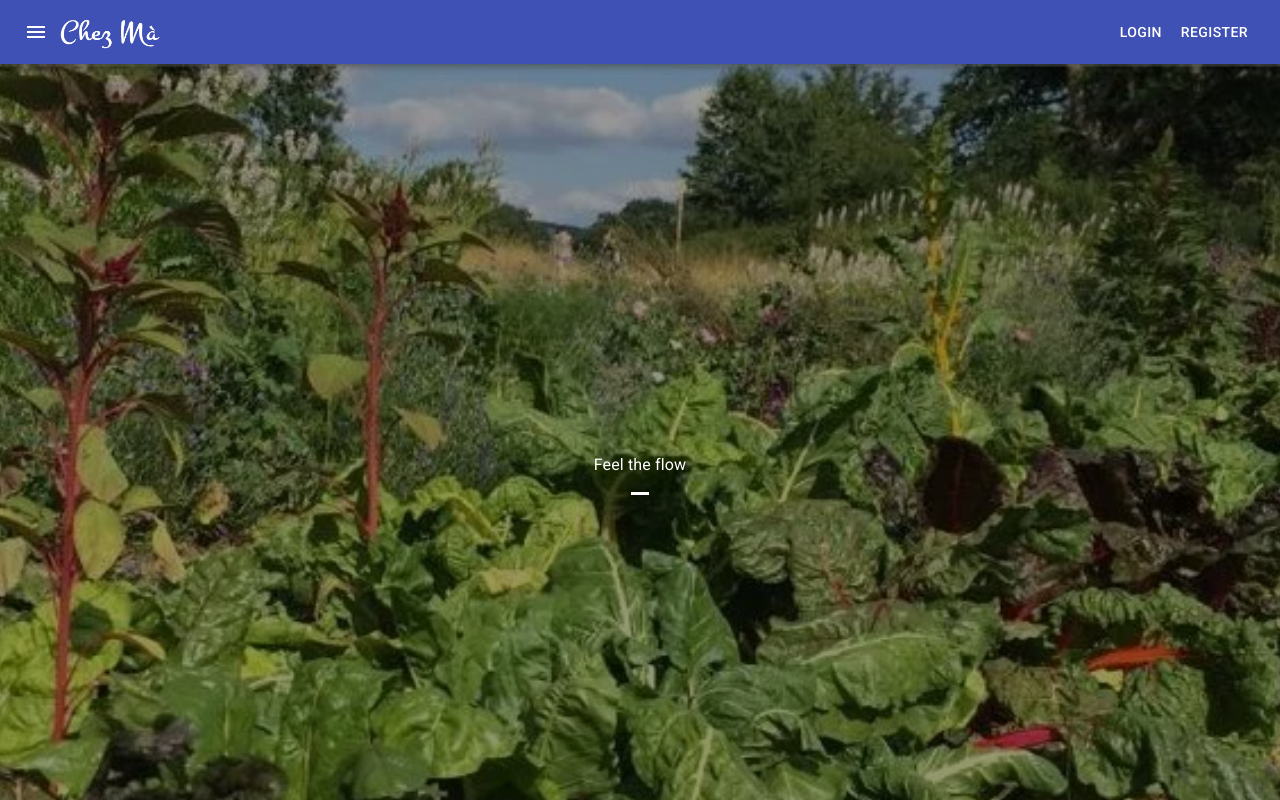
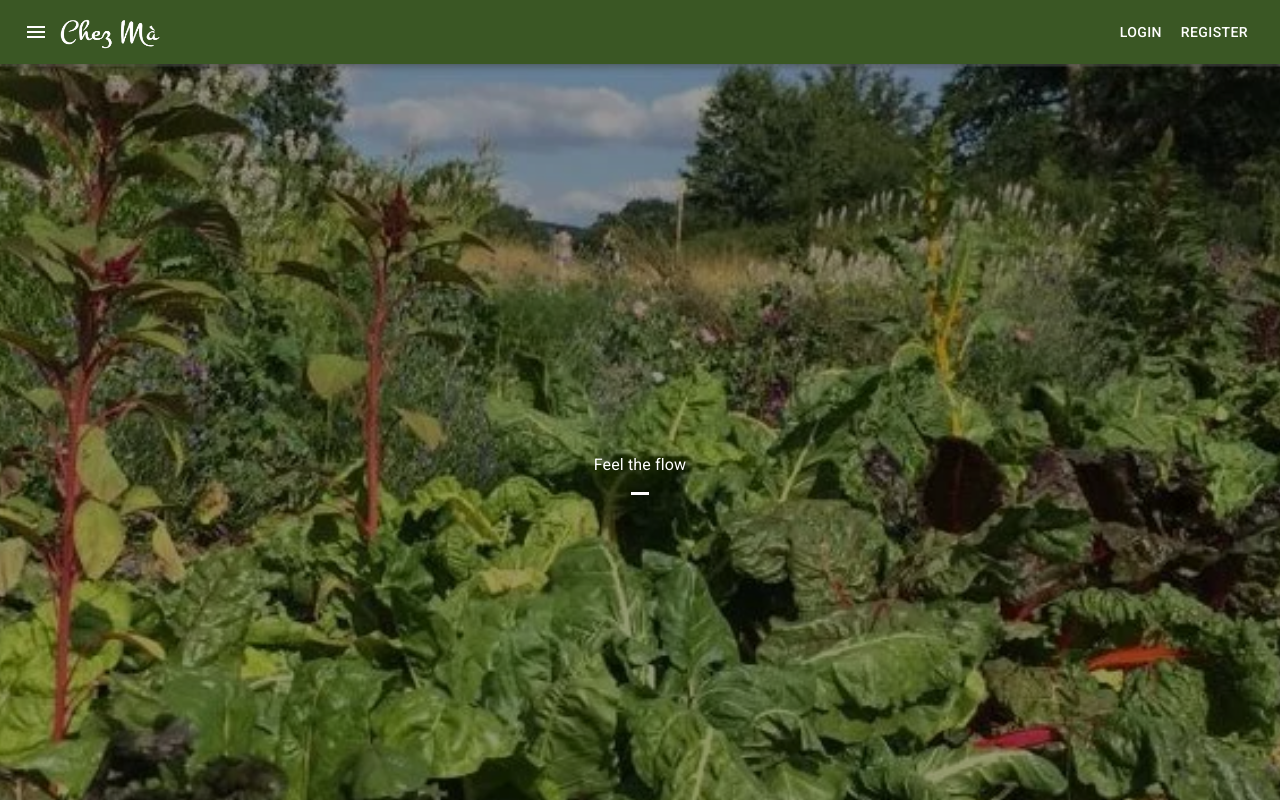
Before and after one commit to Chez-Ma/chezma, a React (Create React App) app: page / in a window 1280 px wide. Built offline with nearby package versions, Linux system fonts and the light colour scheme.

Commit message:
Adjust styling with dirty hacking.

```diff
--- a/src/components/Header.css
+++ b/src/components/Header.css
@@ -5,3 +5,16 @@
 .header-title {
     flex-grow: 1;
 }
+
+.MuiAppBar-colorPrimary {
+    /*color: #229911!important;*/
+    background-color: #3a5724!important;
+}
+
+.MuiCheckbox-colorSecondary.Mui-checked {
+    color: #e15500!important;
+}
+.MuiCheckbox-colorSecondary.Mui-checked:hover {
+    background-color: #a15500!important;
+    opacity: 0.7;
+}
```
